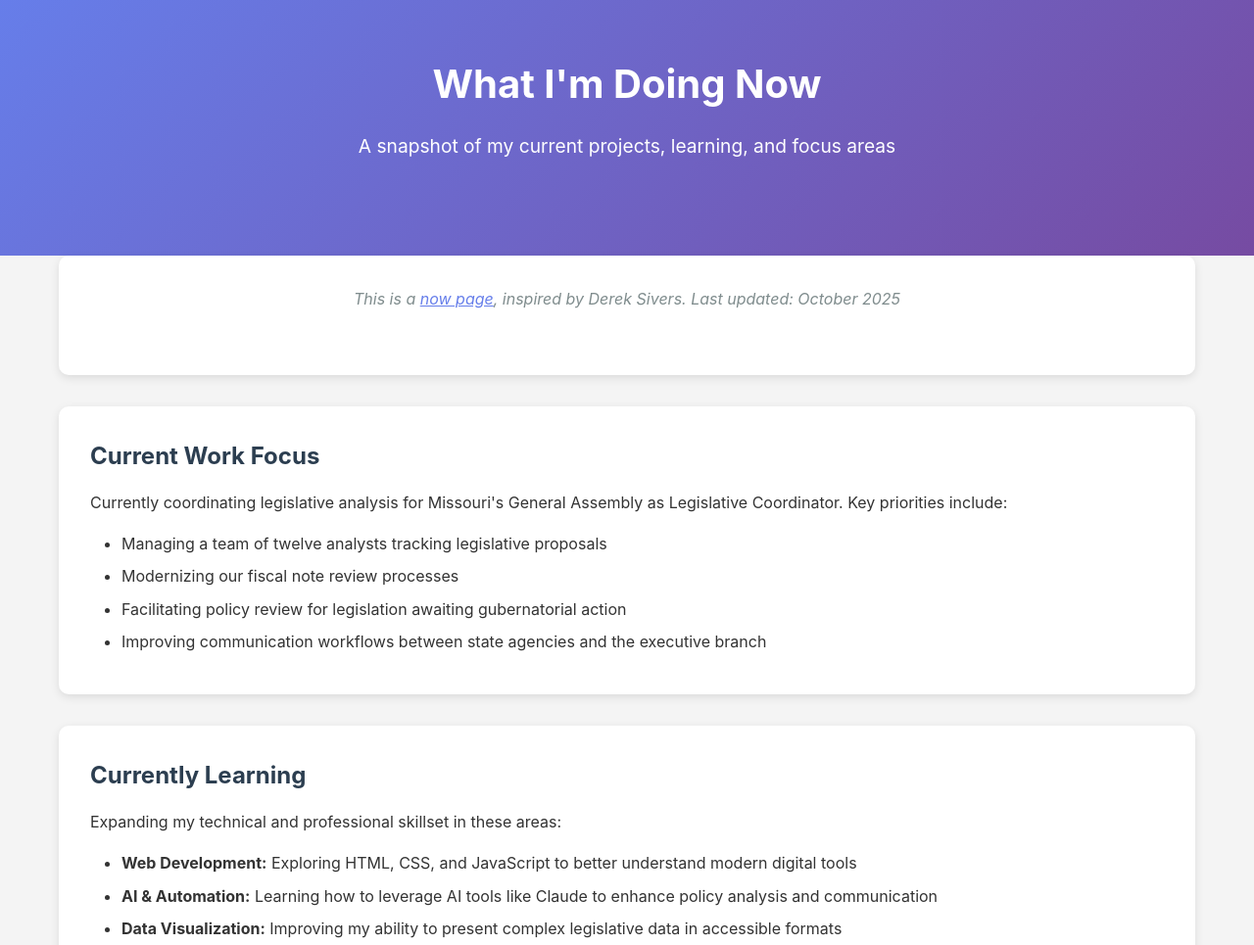
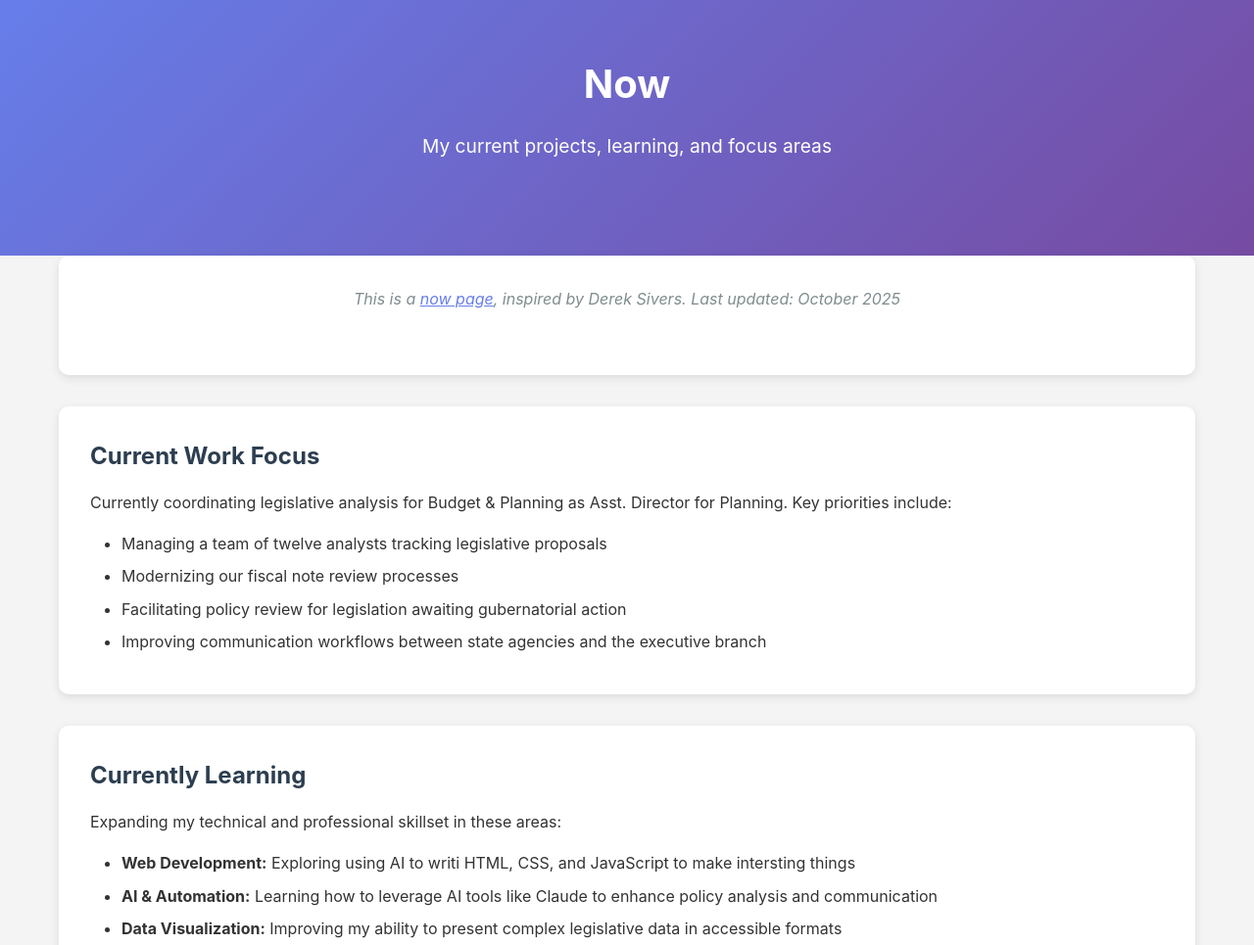
Before and after one commit to JacobBrooke95/General, a plain HTML site: page now.html in a window 1280 px wide. Shown: the part 80-1045 px from the top of the page at 98% size. Drawn offline with Linux system fonts and the light colour scheme.

Commit message:
Revise now.html for current projects and focus areas
Updated the title and content to reflect current projects and learning.

```diff
--- a/now.html
+++ b/now.html
@@ -3,7 +3,7 @@
 <head>
     <meta charset="UTF-8">
     <meta name="viewport" content="width=device-width, initial-scale=1.0">
-    <title>Demo Test Site - Now</title>
+    <title>Now</title>
     <link rel="stylesheet" href="styles.css">
 </head>
 <body>
@@ -21,8 +21,8 @@
 
     <header class="hero">
         <div class="container">
-            <h1>What I'm Doing Now</h1>
-            <p>A snapshot of my current projects, learning, and focus areas</p>
+            <h1>Now</h1>
+            <p>My current projects, learning, and focus areas</p>
         </div>
     </header>
 
@@ -36,7 +36,7 @@
 
         <section class="content-section">
             <h2>Current Work Focus</h2>
-            <p>Currently coordinating legislative analysis for Missouri's General Assembly as Legislative Coordinator. Key priorities include:</p>
+            <p>Currently coordinating legislative analysis for Budget & Planning as Asst. Director for Planning. Key priorities include:</p>
             <ul>
                 <li>Managing a team of twelve analysts tracking legislative proposals</li>
                 <li>Modernizing our fiscal note review processes</li>
@@ -49,7 +49,7 @@
             <h2>Currently Learning</h2>
             <p>Expanding my technical and professional skillset in these areas:</p>
             <ul>
-                <li><strong>Web Development:</strong> Exploring HTML, CSS, and JavaScript to better understand modern digital tools</li>
+                <li><strong>Web Development:</strong> Exploring using AI to writi HTML, CSS, and JavaScript to make intersting things</li>
                 <li><strong>AI & Automation:</strong> Learning how to leverage AI tools like Claude to enhance policy analysis and communication</li>
                 <li><strong>Data Visualization:</strong> Improving my ability to present complex legislative data in accessible formats</li>
                 <li><strong>Leadership Development:</strong> Applying insights from Missouri Leadership Academy to team management</li>
```
